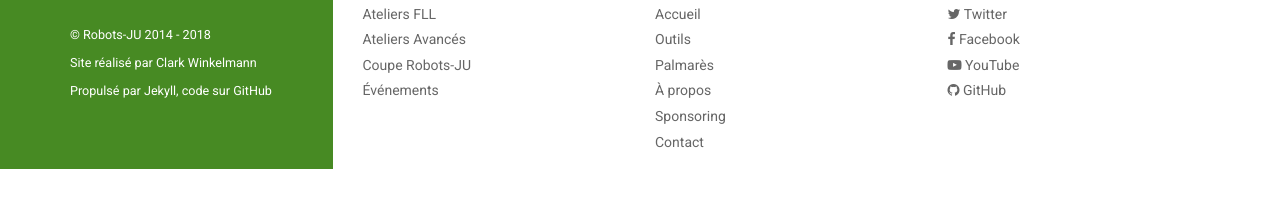
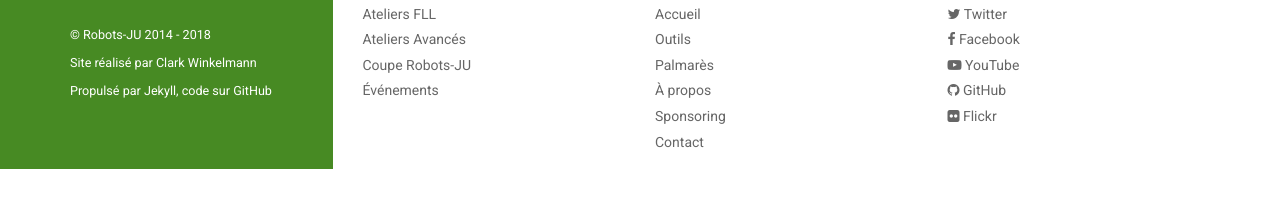
Before and after one commit to robots-ju/robots-ju.ch, a Jekyll site: the page built from fll-timer.md, in a window 1280 px wide. Shown: the part 497-705 px from the top of the page. Built offline with Jekyll 4.4.1, drawn with Linux system fonts in a browser that asks for light colours; comment, search, counter and statistics services are not loaded.

Commit message:
Ajout lien Flickr

```diff
--- a/_config.yml
+++ b/_config.yml
@@ -78,5 +78,9 @@ social_links:
     url: https://github.com/robots-ju
     label: "robots-ju"
     icon: github
+  - title: Flickr
+    url: https://www.flickr.com/photos/robots-ju/
+    label: "robots-ju"
+    icon: flickr
 
 contact_form_url: https://forms.robots-ju.ch/forms/site-contact
```
